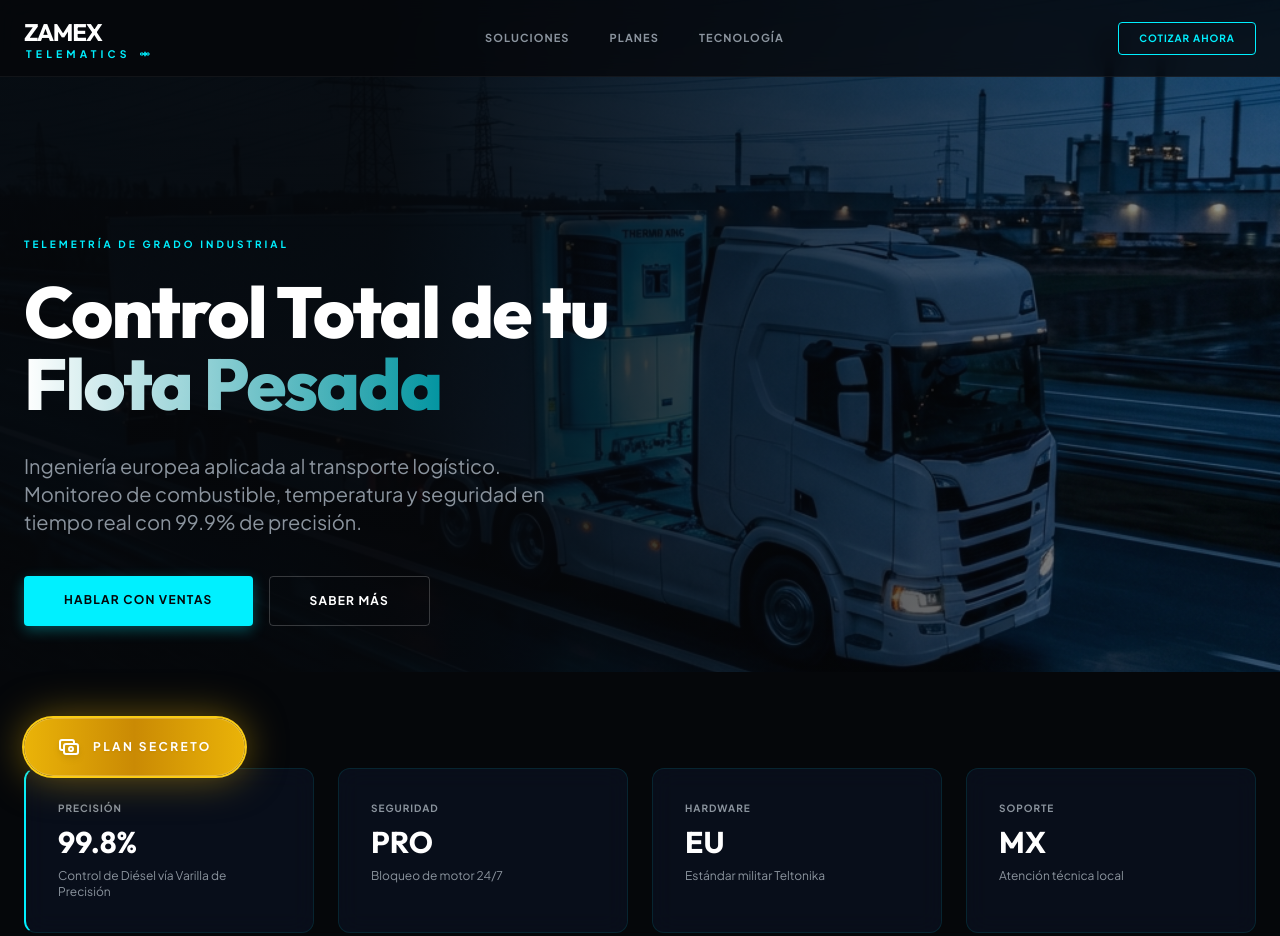
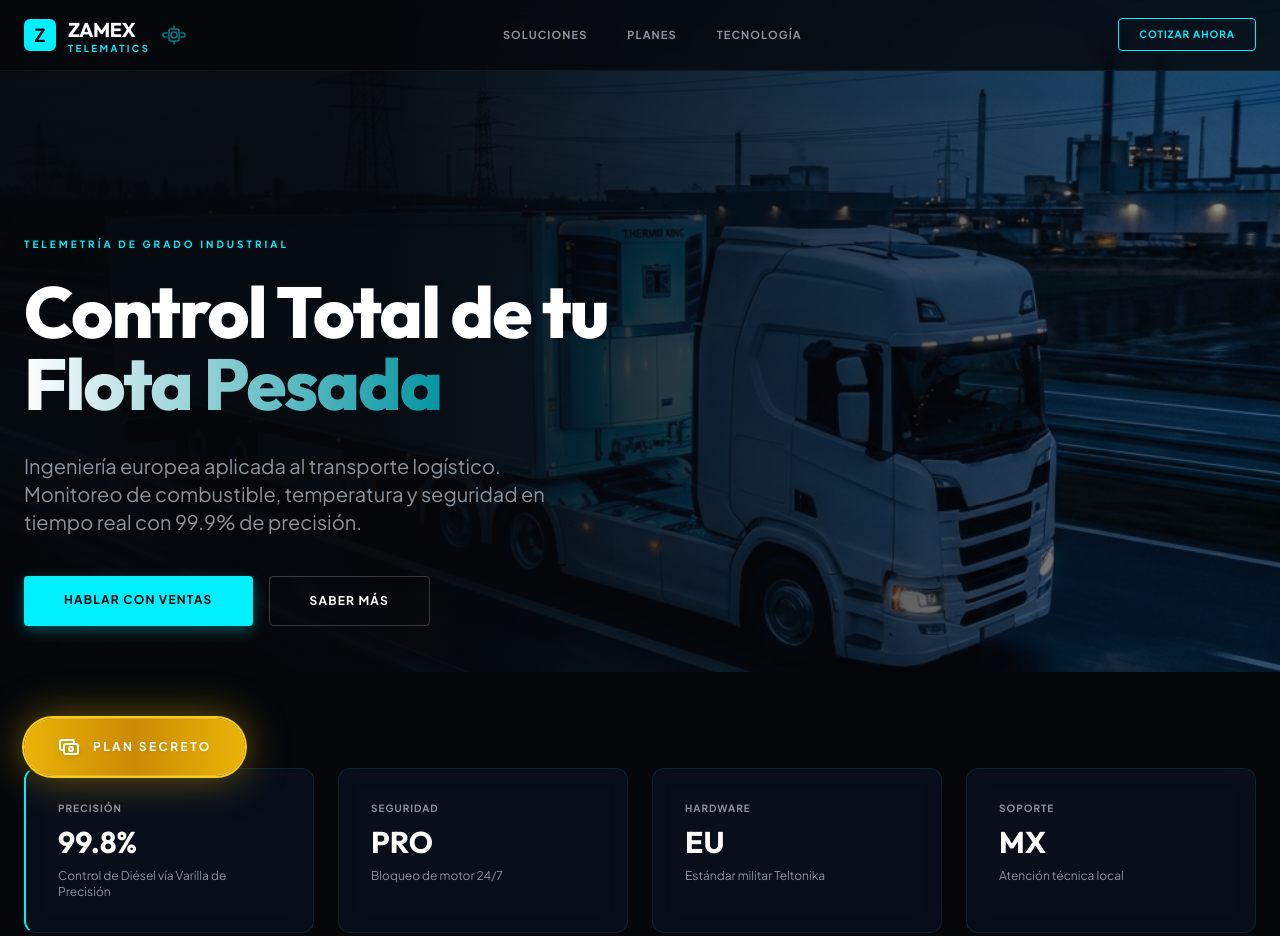
Before and after one commit to bolshevik2099-ai/zamex-telematics, a plain HTML site: page index.html in a window 1280 px wide. Shown: the top 936 px of the page. Drawn offline with nearby package versions, Linux system fonts and the light colour scheme.

Commit message:
Restore Z logo, fix layout, update satellite icon

```diff
--- a/index.html
+++ b/index.html
@@ -95,29 +95,31 @@
     <!-- Navbar -->
     <nav class="fixed top-0 w-full z-50 bg-telematics-black/80 backdrop-blur-md border-b border-white/5 px-6 py-4">
         <div class="max-w-7xl mx-auto flex justify-between items-center">
-            <div class="flex flex-col leading-none hover:opacity-90 transition-opacity cursor-default">
-                <div class="flex items-center gap-2">
-                    <span class="font-display font-bold text-2xl tracking-tighter text-white uppercase">Zamex</span>
-                    <!-- Mobile Satellite -->
-                    <svg class="w-5 h-5 text-telematics-cyan md:hidden animate-pulse" fill="none" viewBox="0 0 24 24"
-                        stroke="currentColor" stroke-width="1.5">
-                        <path stroke-linecap="round" stroke-linejoin="round"
-                            d="M3 10h4v4H3zM17 10h4v4h-4zM12 8v8M7 12h10" />
-                        <circle cx="12" cy="12" r="2" />
-                    </svg>
+            <div class="flex items-center gap-3">
+                <!-- Z Logo (Restored) -->
+                <div
+                    class="w-8 h-8 bg-telematics-cyan rounded-md flex items-center justify-center font-black text-telematics-black text-lg">
+                    Z</div>
+
+                <!-- Text Stack -->
+                <div class="flex flex-col justify-center leading-none">
+                    <span class="font-display font-bold text-xl tracking-tight text-white uppercase">Zamex</span>
+                    <span
+                        class="text-[0.6rem] font-bold text-telematics-cyan uppercase tracking-[0.25em]">Telematics</span>
                 </div>
-                <!-- Desktop Row -->
-                <div class="hidden md:flex items-center gap-2">
-                    <span
-                        class="text-[0.65rem] tracking-[0.4em] font-bold text-telematics-cyan uppercase pl-[2px]">Telematics</span>
-                    <!-- Desktop Satellite -->
-                    <svg class="w-3 h-3 text-telematics-cyan" fill="none" viewBox="0 0 24 24" stroke="currentColor"
-                        stroke-width="2">
-                        <path stroke-linecap="round" stroke-linejoin="round"
-                            d="M4 10h4v4H4zM16 10h4v4h-4zM12 8v8M8 12h8" />
-                        <circle cx="12" cy="12" r="2.5" />
-                    </svg>
-                </div>
+
+                <!-- Satellite Icon -->
+                <svg class="w-6 h-6 text-telematics-cyan animate-pulse hover:rotate-12 transition-transform duration-700"
+                    fill="none" viewBox="0 0 24 24" stroke="currentColor" stroke-width="1.5">
+                    <!-- Solar Panels -->
+                    <path stroke-linecap="round" stroke-linejoin="round"
+                        d="M19 10h2a2 2 0 0 1 2 2v0a2 2 0 0 1-2 2h-2M5 10H3a2 2 0 0 0-2 2v0a2 2 0 0 0 2 2h2" />
+                    <!-- Body -->
+                    <rect x="7" y="6" width="10" height="12" rx="2" />
+                    <!-- Lens/Detail -->
+                    <circle cx="12" cy="12" r="3" />
+                    <path stroke-linecap="round" stroke-linejoin="round" d="M12 6V3m0 18v-3" />
+                </svg>
             </div>
             <div class="hidden md:flex gap-10 text-[11px] font-bold uppercase tracking-widest text-telematics-gray">
                 <a href="#soluciones" class="hover:text-telematics-cyan transition-colors">Soluciones</a>
```
